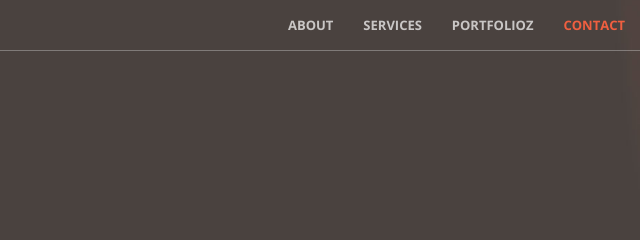
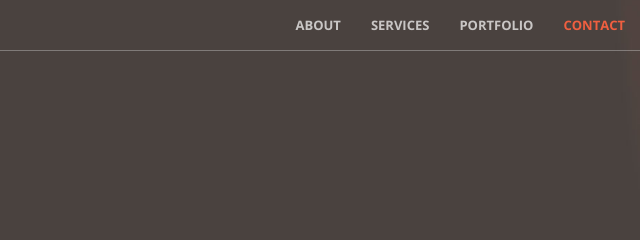
Before and after one commit to anymod/tutorial-content-component, a website: page index.html in a window 1280 px wide. Shown: the top 240 px of the page, 640-1280 px from the left. Drawn offline with nearby package versions, Linux system fonts and the light colour scheme.

Commit message:
Update index

```diff
--- a/index.html
+++ b/index.html
@@ -56,7 +56,7 @@
             <a class="page-scroll" href="#services">Services</a>
           </li>
           <li>
-            <a class="page-scroll" href="#portfolio">Portfolioz</a>
+            <a class="page-scroll" href="#portfolio">Portfolio</a>
           </li>
           <li>
             <a class="page-scroll" href="#contact">Contact</a>
```
Also changed, not shown: 2 other files.
